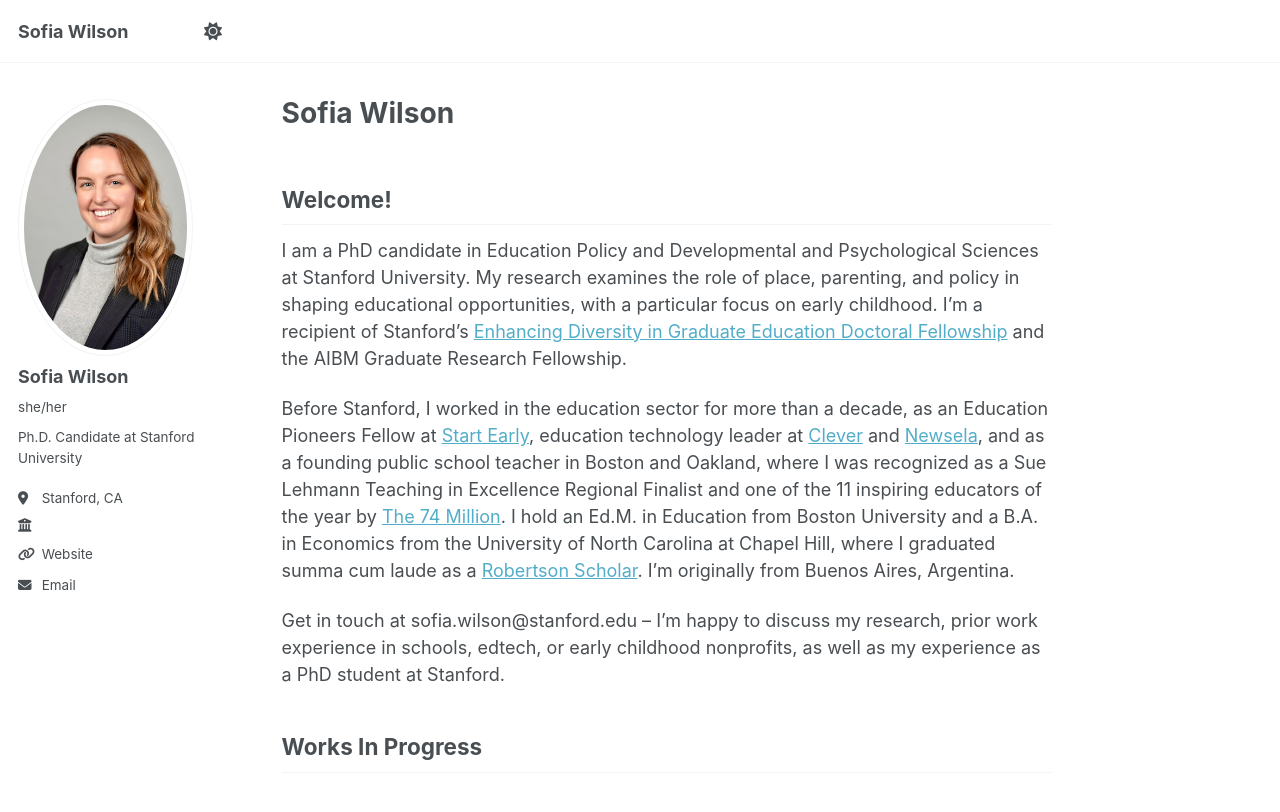
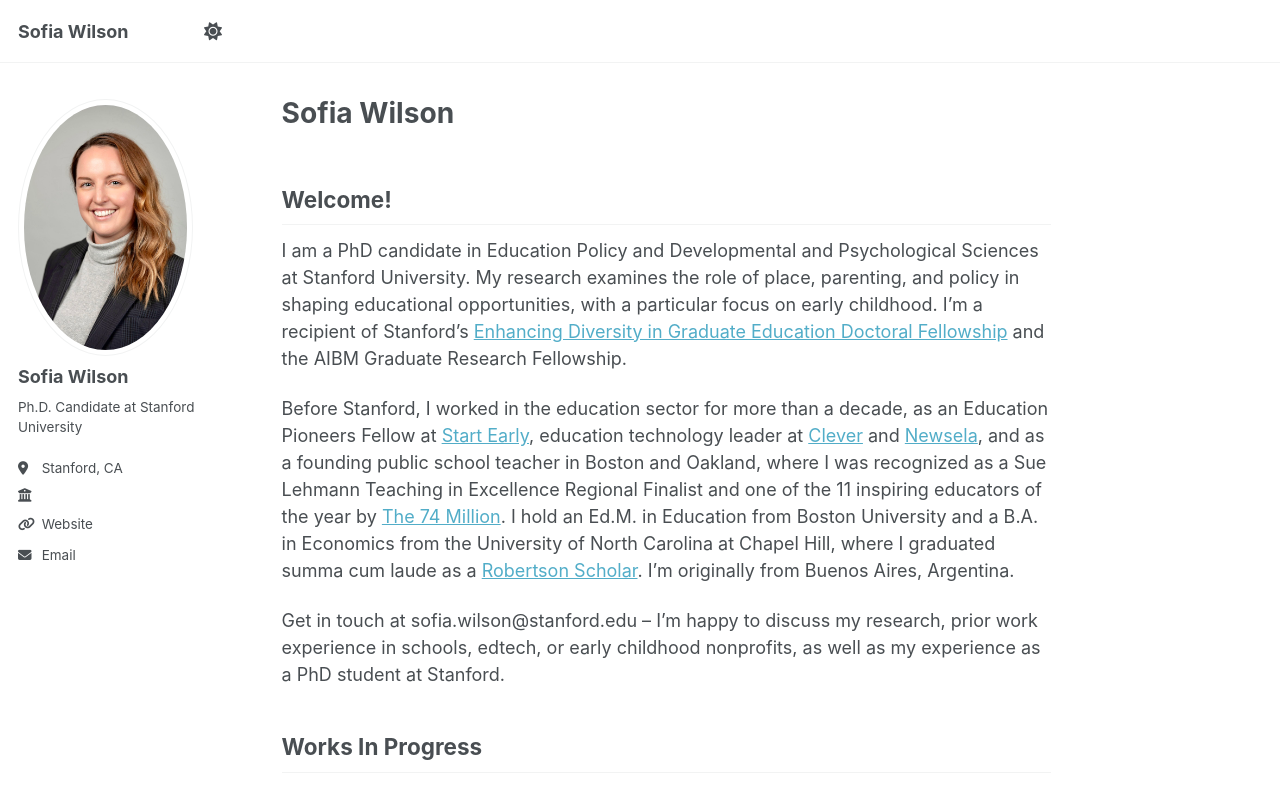
Before and after one commit to sofia-wilson/sofia-wilson.github.io, a Jekyll site: the page built from index.md, in a window 1280 px wide and 1027 px high. Shown: the top 812 px of the window. Built offline with Jekyll 4.4.1, drawn with Linux system fonts in a browser that asks for light colours.

Commit message:
Update _config.yml

```diff
--- a/_config.yml
+++ b/_config.yml
@@ -22,9 +22,9 @@ repository               : "sofia-wilson/sofia-wilson.github.io"
 #               Additional customization can be done by editing /_includes/author-profile.html
 author:
   # Biographic information
-  avatar           : "profile.png"   # make sure /images/profile.png exists
+  avatar           : "headshot.jpg"
   name             : "Sofia Wilson"
-  pronouns         : "she/her"
+  pronouns         : ""
   bio              : "Ph.D. Candidate at Stanford University"
   location         : "Stanford, CA"
   employer         : ""
```
